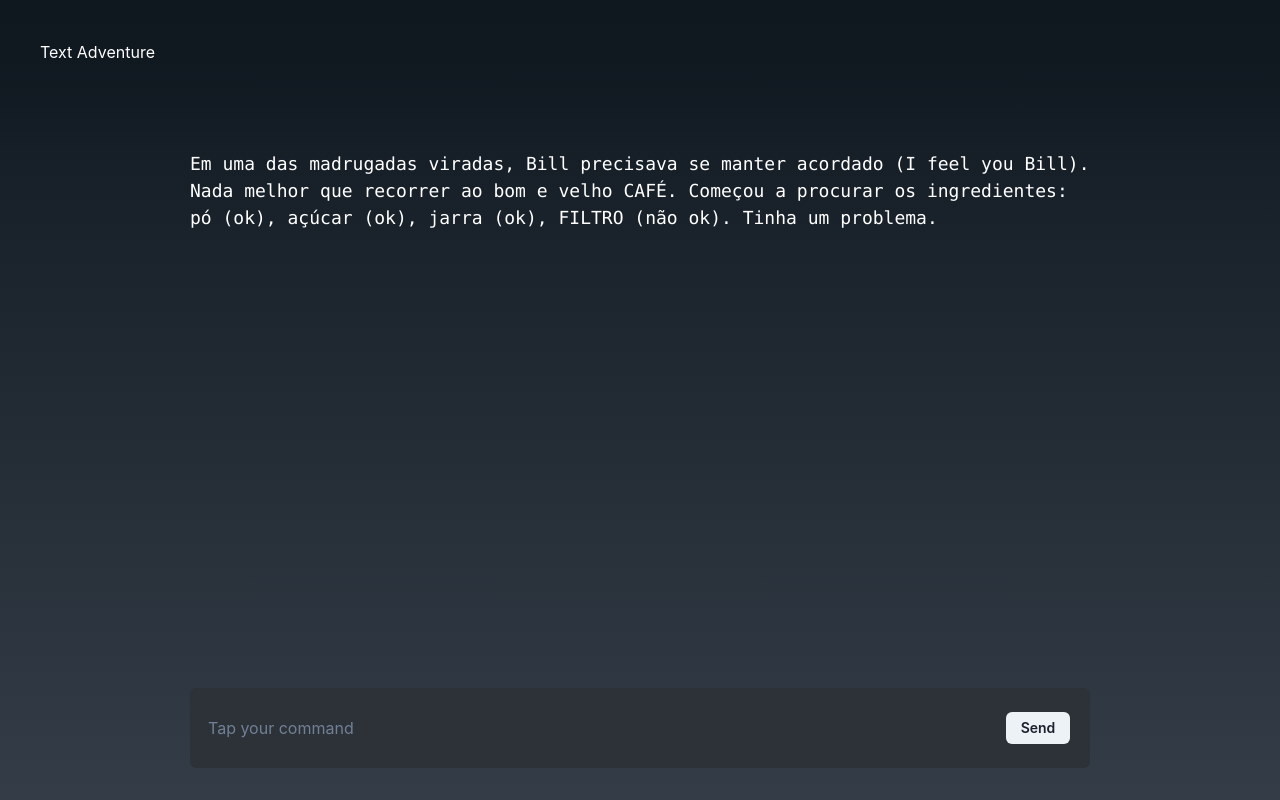
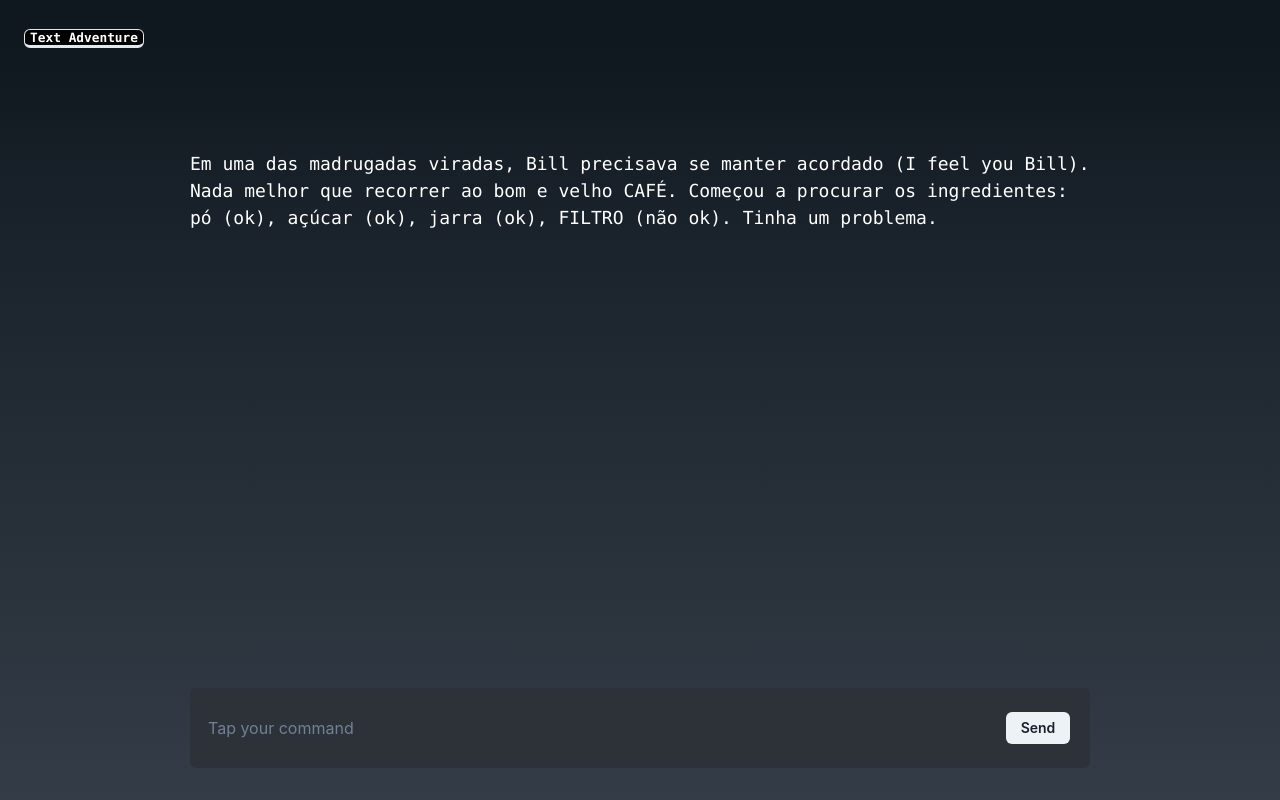
Before and after one commit to claudiaps/react-text-adventure, a React (Create React App) app: page / in a window 1280 px wide. Built offline with nearby package versions, Linux system fonts and the light colour scheme.

Commit message:
update header

```diff
--- a/src/pages/Home.tsx
+++ b/src/pages/Home.tsx
@@ -5,6 +5,7 @@ import {
   Input,
   InputGroup,
   InputRightElement,
+  Kbd,
 } from "@chakra-ui/react";
 import gameFile from "../file/game.json";
 import TextDisplay from "../components/TextDisplay";
@@ -36,11 +37,11 @@ const Header = () => (
     top={0}
     h="150px"
     w="100%"
-    pt={10}
-    pl={10}
+    pt={6}
+    pl={6}
     bgGradient="linear(to-b, #0f171f 0%, rgba(0, 0, 0, 0) 100%)"
   >
-    <Box>Text Adventure</Box>
+    <Kbd bgColor="black">Text Adventure</Kbd>
   </Box>
 );
 
```
